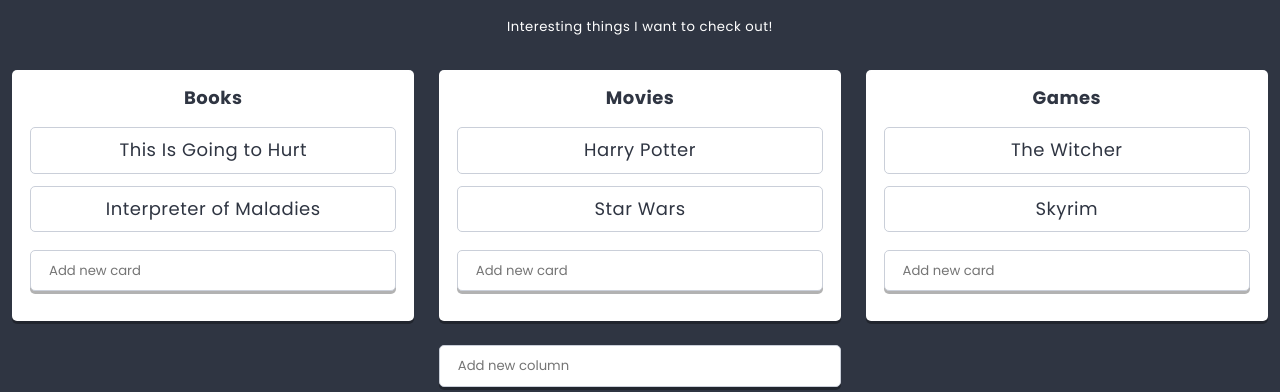
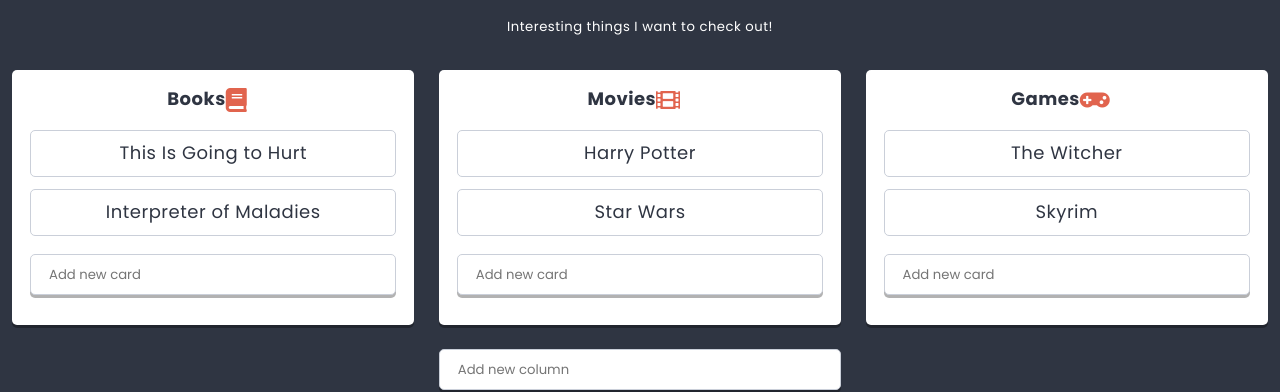
Before and after one commit to grzegorz-jodlowski/to-do-list-react, a React app: page / in a window 1280 px wide. Shown: the part 362-754 px from the top of the page. Built offline with nearby package versions, Linux system fonts and the light colour scheme.

Commit message:
Add Icon component & add icons to columns titles

```diff
--- a/src/components/Column/Column.js
+++ b/src/components/Column/Column.js
@@ -2,6 +2,7 @@
 import styles from './Column.scss';
 import PropTypes from 'prop-types';
 import Card from '../Card/Card.js';
+import Icon from '../Icon/Icon.js';
 import Creator from '../Creator/Creator.js'
 import { settings } from '../../data/dataStore.js';
 
@@ -16,6 +17,7 @@
   static propTypes = {
     title: PropTypes.string,
     cards: PropTypes.array,
+    icon: PropTypes.node,
   }
 
   addCard(title) {
@@ -35,7 +37,7 @@
   render() {
     return (
       <section className={styles.component}>
-        <h3 className={styles.title}>{this.props.title}</h3>
+        <h3 className={styles.title}>{this.props.title}<span className={styles.icon}><Icon name={this.props.icon} /></span></h3>
         <div className={styles.title}>
           {this.state.cards.map(({ key, ...cardsProps }) => (
             <Card key={key} {...cardsProps} />
--- /dev/null
+++ b/src/components/Icon/Icon.js
@@ -0,0 +1,5 @@
+import React from 'react';
+
+const Icon = props => (<i className={`fas fa-${props.name}`}></i>);
+
+export default Icon;
--- a/src/components/List/List.scss
+++ b/src/components/List/List.scss
@@ -1,4 +1,4 @@
-@import '../../styles/settings.scss';
+@import "../../styles/settings.scss";
 
 .component {
   padding: 0 0 $base-size 0;
@@ -13,6 +13,7 @@
   display: flex;
   justify-content: space-between;
   overflow: auto;
+  flex-wrap: wrap;
 }
 
 .creator {
@@ -25,7 +26,6 @@
 }
 
 @media (max-width: 767px) {
-
   .columns {
     flex-direction: column;
     overflow: hidden;
```
